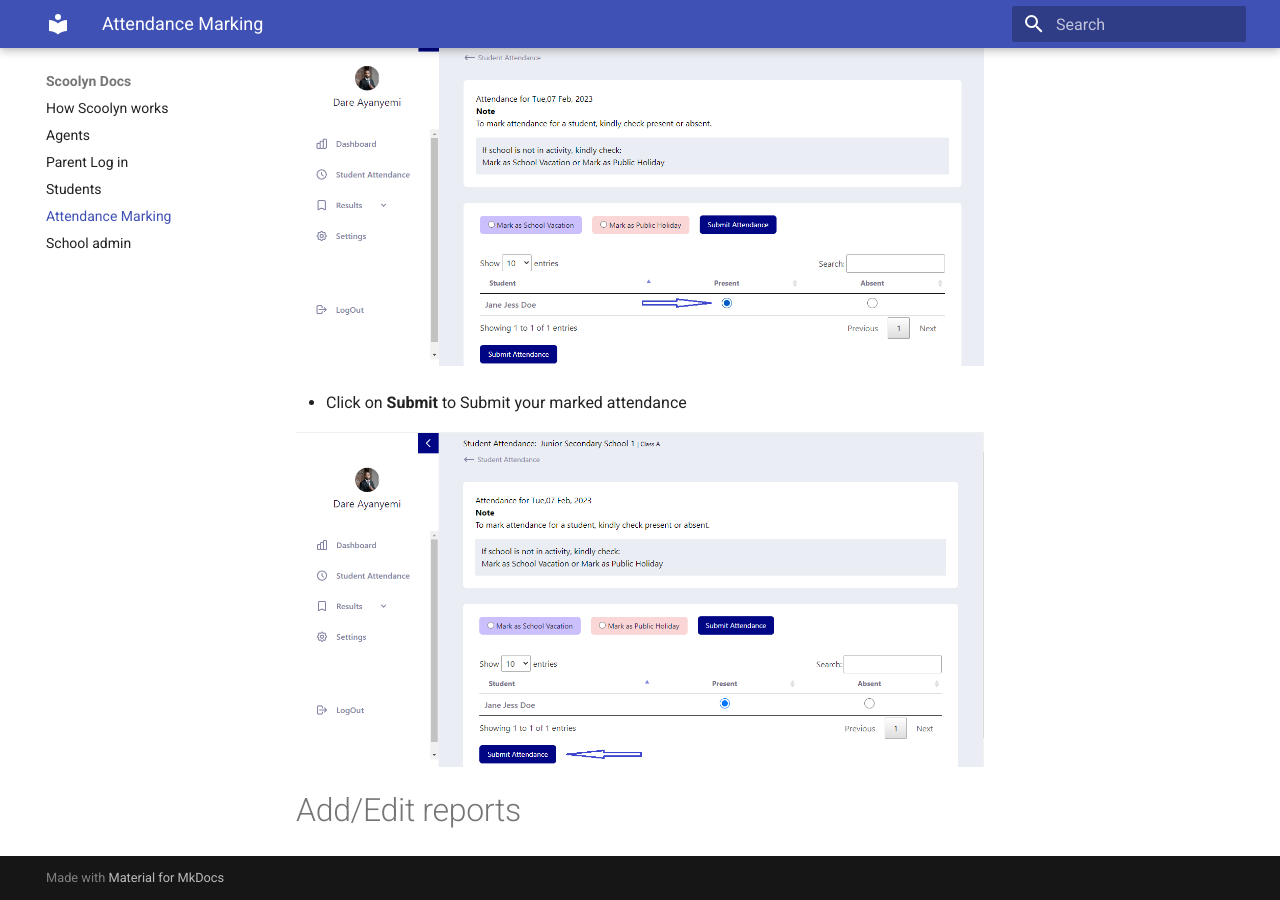
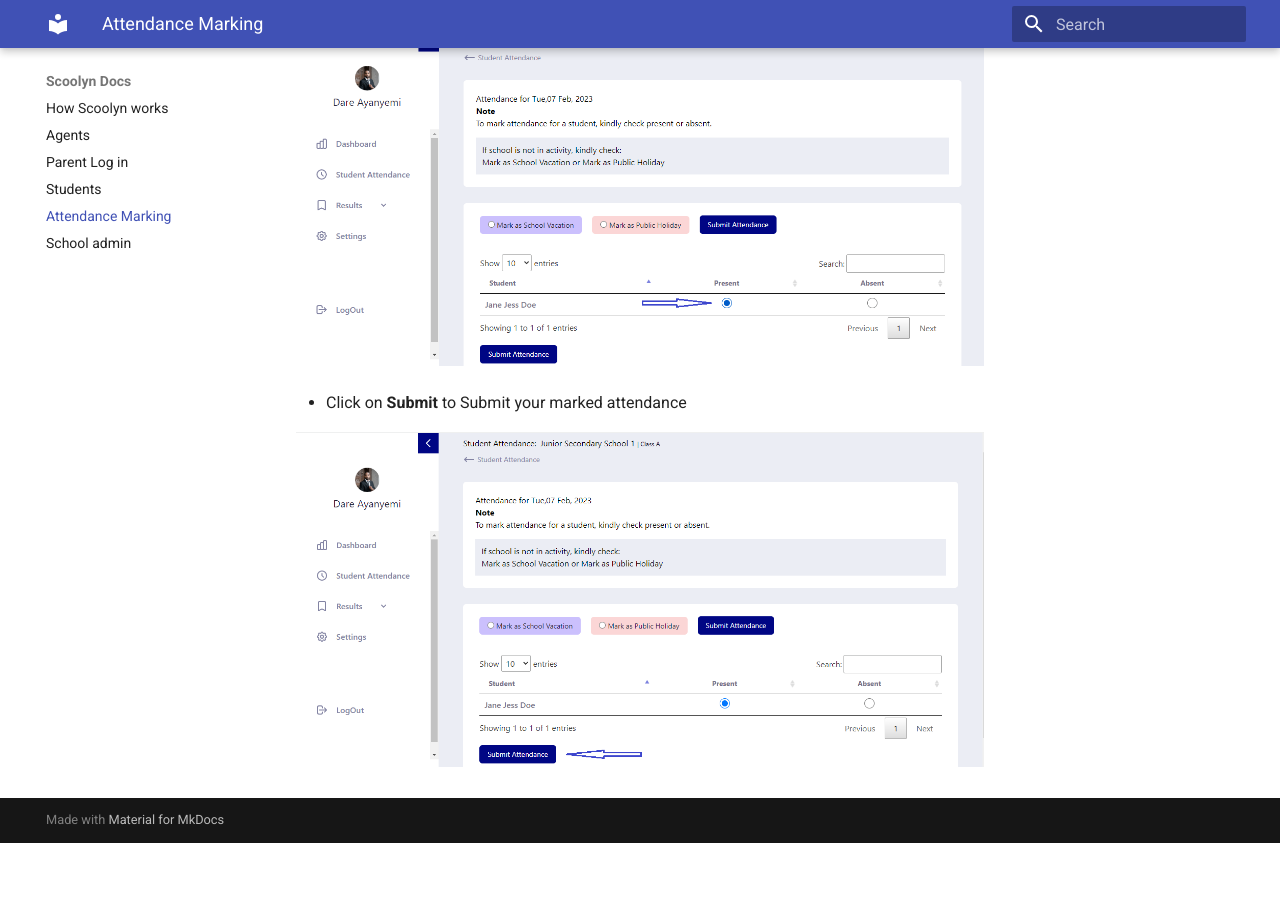
Before and after one commit to digikraaft/docs.scoolyn.com, an MkDocs documentation site: the page built from docs/Teachers.md, in a window 1280 px wide and 900 px high, scrolled down 1474 px. Built offline with MkDocs 1.6.1 and Material for MkDocs 9.7.7, drawn with Linux system fonts in a browser that asks for light colours; after the commit the page ends 2317 px from its top, so only the background shows below that.

Commit message:
Update Teachers.md

```diff
--- a/docs/Teachers.md
+++ b/docs/Teachers.md
@@ -22,5 +22,3 @@ A teacher will be able to mark his/her class attendance once he/she has been onb
 - Click on **Submit** to Submit your marked attendance
 
 ![has an arrow](https://github.com/digikraaft/docs.scoolyn.com/blob/emma/submit%20attendance.png)
-
-# Add/Edit reports
```
